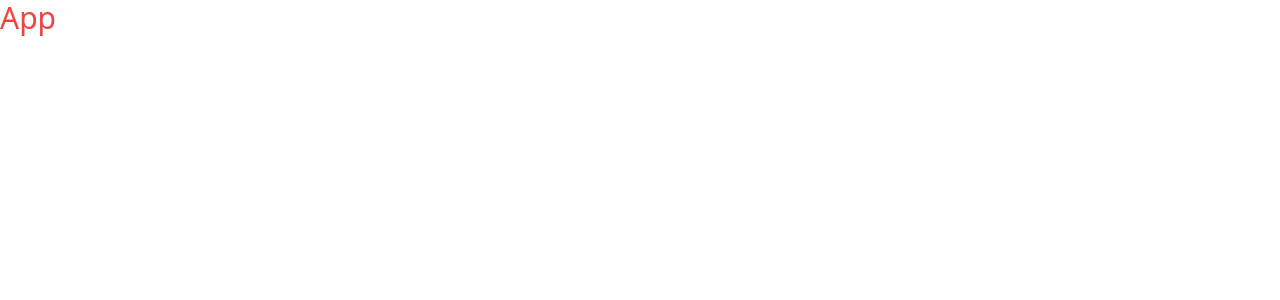
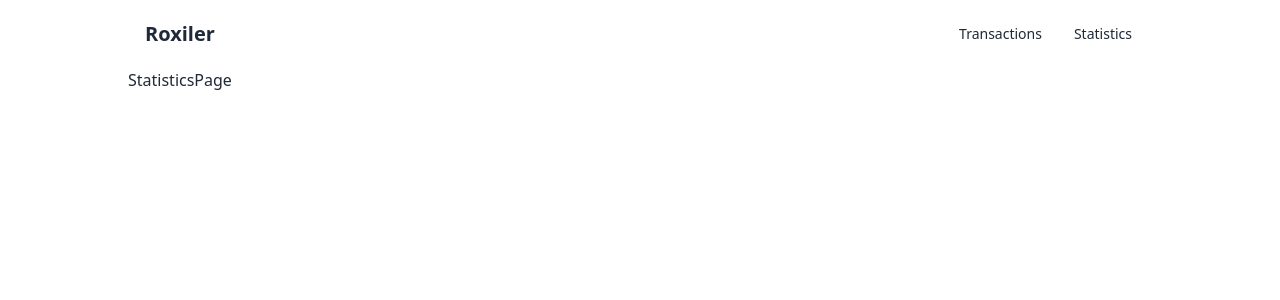
Before and after one commit to sagarp050699/Roxiler-final-, a React (Vite) app in the folder frontend/: page /statistics in a window 1280 px wide. Shown: the top 300 px of the page. Built offline with nearby package versions, Linux system fonts and the light colour scheme.

Commit message:
setup routes and pages in frontend

```diff
--- a/frontend/package.json
+++ b/frontend/package.json
@@ -11,7 +11,8 @@
   },
   "dependencies": {
     "react": "^18.2.0",
-    "react-dom": "^18.2.0"
+    "react-dom": "^18.2.0",
+    "react-router-dom": "^6.18.0"
   },
   "devDependencies": {
     "@types/react": "^18.2.15",
--- a/frontend/src/App.jsx
+++ b/frontend/src/App.jsx
@@ -1,4 +1,17 @@
+import { BrowserRouter, Routes, Route } from "react-router-dom";
+import Navbar from "./components/Navbar";
+import TransactionsPage from "./pages/TransactionsPage";
+import StatisticsPage from "./pages/StatisticsPage";
+
 const App = () => {
-  return <div className="text-red-500 text-3xl">App</div>;
+  return (
+    <BrowserRouter>
+      <Navbar />
+      <Routes>
+        <Route path="/" element={<TransactionsPage />} />
+        <Route path="/statistics" element={<StatisticsPage />} />
+      </Routes>
+    </BrowserRouter>
+  );
 };
 export default App;
--- /dev/null
+++ b/frontend/src/components/Navbar.jsx
@@ -0,0 +1,28 @@
+import { Link } from "react-router-dom";
+
+const Navbar = () => {
+  return (
+    <div className="navbar bg-base-100">
+      <div className="w-[90%] max-w-5xl mx-auto">
+        <div className="flex-1">
+          <a className="btn btn-ghost normal-case text-xl">Roxiler</a>
+        </div>
+        <div className="flex-none">
+          <ul className="menu menu-horizontal px-1">
+            <li>
+              <Link to="/">
+                <a>Transactions</a>
+              </Link>
+            </li>
+            <li>
+              <Link to="/statistics">
+                <a>Statistics</a>
+              </Link>
+            </li>
+          </ul>
+        </div>
+      </div>
+    </div>
+  );
+};
+export default Navbar;
--- /dev/null
+++ b/frontend/src/pages/StatisticsPage.jsx
@@ -0,0 +1,8 @@
+const StatisticsPage = () => {
+  return (
+    <section>
+      <div className="w-[90%]  max-w-5xl mx-auto">StatisticsPage</div>
+    </section>
+  );
+};
+export default StatisticsPage;
--- /dev/null
+++ b/frontend/src/pages/TransactionsPage.jsx
@@ -0,0 +1,8 @@
+const TransactionsPage = () => {
+  return (
+    <section>
+      <div className="w-[90%]  max-w-5xl mx-auto">TransactionsPage</div>
+    </section>
+  );
+};
+export default TransactionsPage;
```
Also changed, not shown: 1 other file (tests, documents, lock files or other folders).
